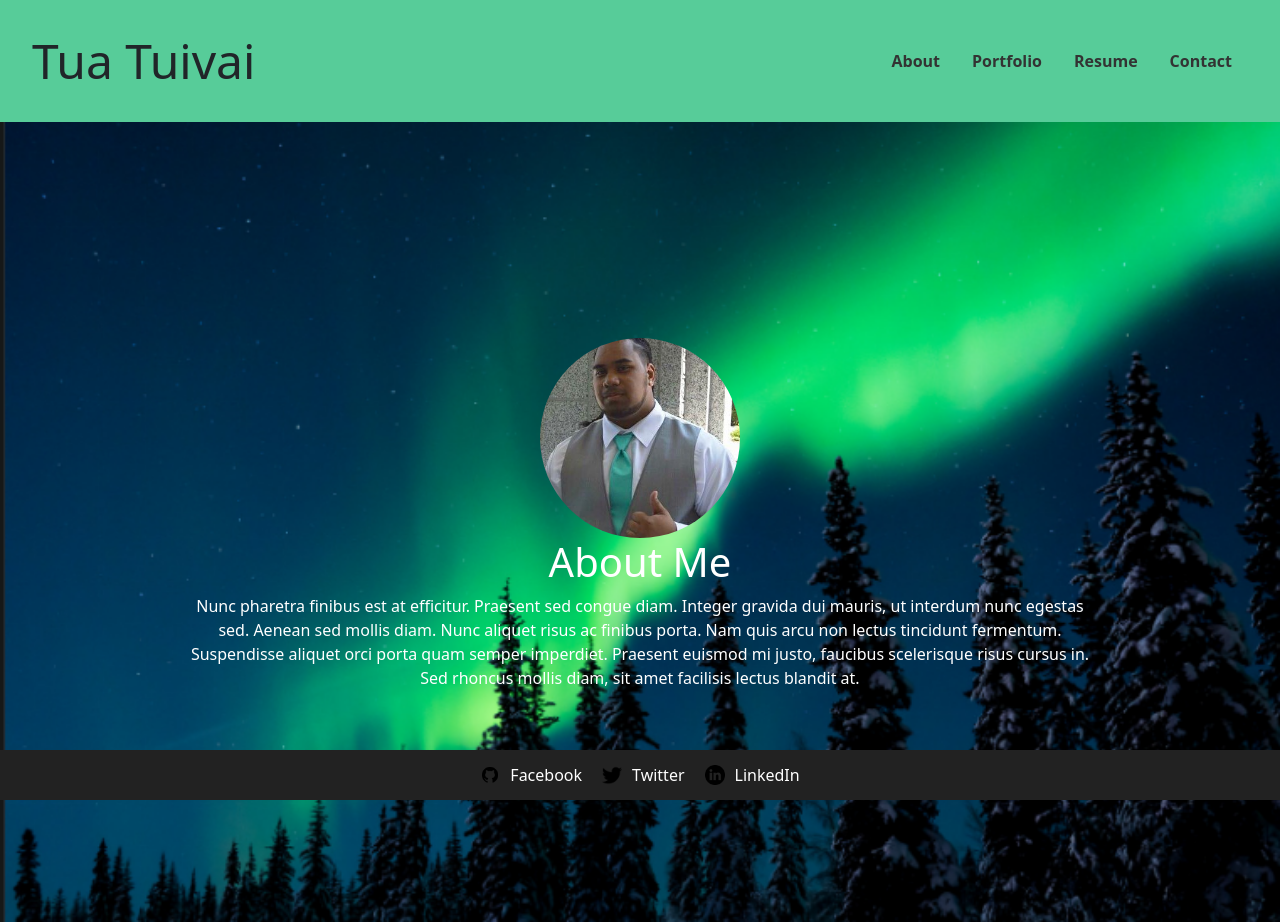
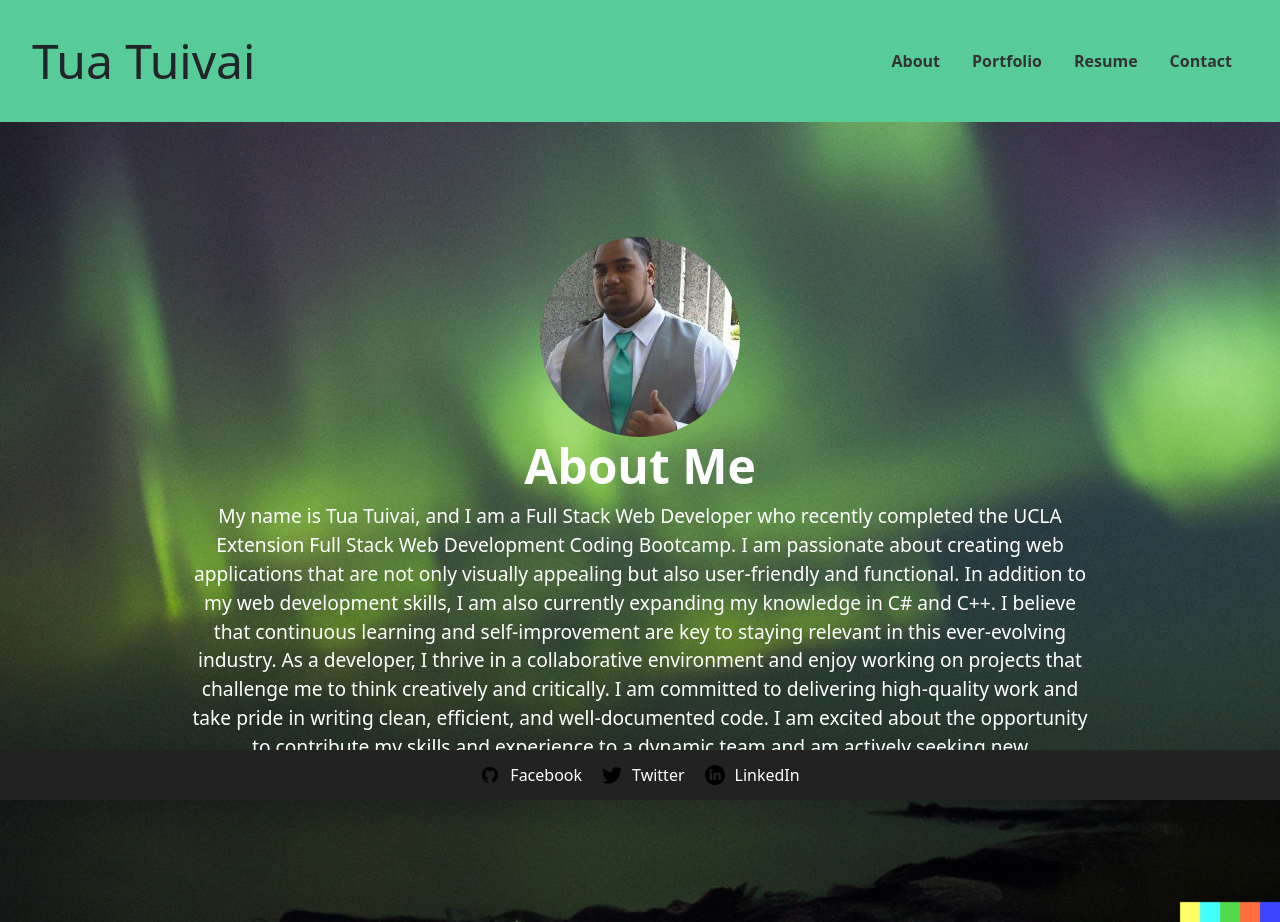
Before and after one commit to TuaTuivai/My-Portfolio, a React (Create React App) app in the folder tuas-portfolio/: page / in a window 1280 px wide. Built offline with nearby package versions, Linux system fonts and the light colour scheme.

Commit message:
finished css and fixed resume

```diff
--- a/tuas-portfolio/src/components/Footer.js
+++ b/tuas-portfolio/src/components/Footer.js
@@ -16,7 +16,7 @@ export default function Footer() {
         <img src={twitterLogo} alt="Twitter" />
         <span>Twitter</span>
       </a>
-      <a href="https://www.linkedin.com">
+      <a href="https://www.linkedin.com/in/tua-tuivai-0184b4216/">
         <img src={linkedinLogo} alt="LinkedIn" />
         <span>LinkedIn</span>
       </a>
--- a/tuas-portfolio/src/pages/About.js
+++ b/tuas-portfolio/src/pages/About.js
@@ -1,6 +1,6 @@
 import React from 'react';
 import profilePicture from '../styles/Images/PlaceHolderForPortfolio.jpg';
-import backgroundPicture from '../styles/Images/BGphoto.png';
+import backgroundPicture from '../styles/Images/Northern-Lights.png';
 import '../styles/About.css';
 
 export default function About() {
@@ -9,19 +9,18 @@ export default function About() {
       <div className="profile-picture-container">
         <img src={profilePicture} alt="Profile" />
       </div>
-      {/* <div className="card"> */}
-        <div className="about-content">
-          <h1>About Me</h1>
-          <p>
-            Nunc pharetra finibus est at efficitur. Praesent sed congue diam.
-            Integer gravida dui mauris, ut interdum nunc egestas sed. Aenean sed
-            mollis diam. Nunc aliquet risus ac finibus porta. Nam quis arcu non
-            lectus tincidunt fermentum. Suspendisse aliquet orci porta quam semper
-            imperdiet. Praesent euismod mi justo, faucibus scelerisque risus cursus
-            in. Sed rhoncus mollis diam, sit amet facilisis lectus blandit at.
-          </p>
-        </div>
-      {/* </div> */}
+      <div className="about-content">
+        <h1 style={{fontSize: '3rem', fontWeight: 'bold'}}>About Me</h1>
+        <p style={{fontSize: '1.2rem'}}>
+        My name is Tua Tuivai, and I am a Full Stack Web Developer who recently completed the UCLA Extension Full Stack Web Development Coding Bootcamp. I am passionate about creating web applications that are not only visually appealing but also user-friendly and functional.
+
+In addition to my web development skills, I am also currently expanding my knowledge in C# and C++. I believe that continuous learning and self-improvement are key to staying relevant in this ever-evolving industry.
+
+As a developer, I thrive in a collaborative environment and enjoy working on projects that challenge me to think creatively and critically. I am committed to delivering high-quality work and take pride in writing clean, efficient, and well-documented code.
+
+I am excited about the opportunity to contribute my skills and experience to a dynamic team and am actively seeking new opportunities to grow as a developer.
+        </p>
+      </div>
     </div>
   );
 }
--- a/tuas-portfolio/src/pages/Resume.js
+++ b/tuas-portfolio/src/pages/Resume.js
@@ -1,4 +1,5 @@
 import React from 'react';
+import resume from '../assets/Tua_FullStack-Resume.pdf';
 import '../styles/Resume.css';
 
 export default function Resume() {
@@ -34,7 +35,7 @@ export default function Resume() {
   return (
     <div className="resume-container">
       <h1>Resume</h1>
-      <a href="../assets/resume.pdf" download>Download Resume</a>
+      <a href={resume} download>Download Resume</a>
 
       <section className="education-section">
         <h2>Education</h2>
```
Also changed, not shown: tuas-portfolio/src/styles/Images/Northern-Lights.png (added), 1 other file (tests, documents, lock files or other folders).
